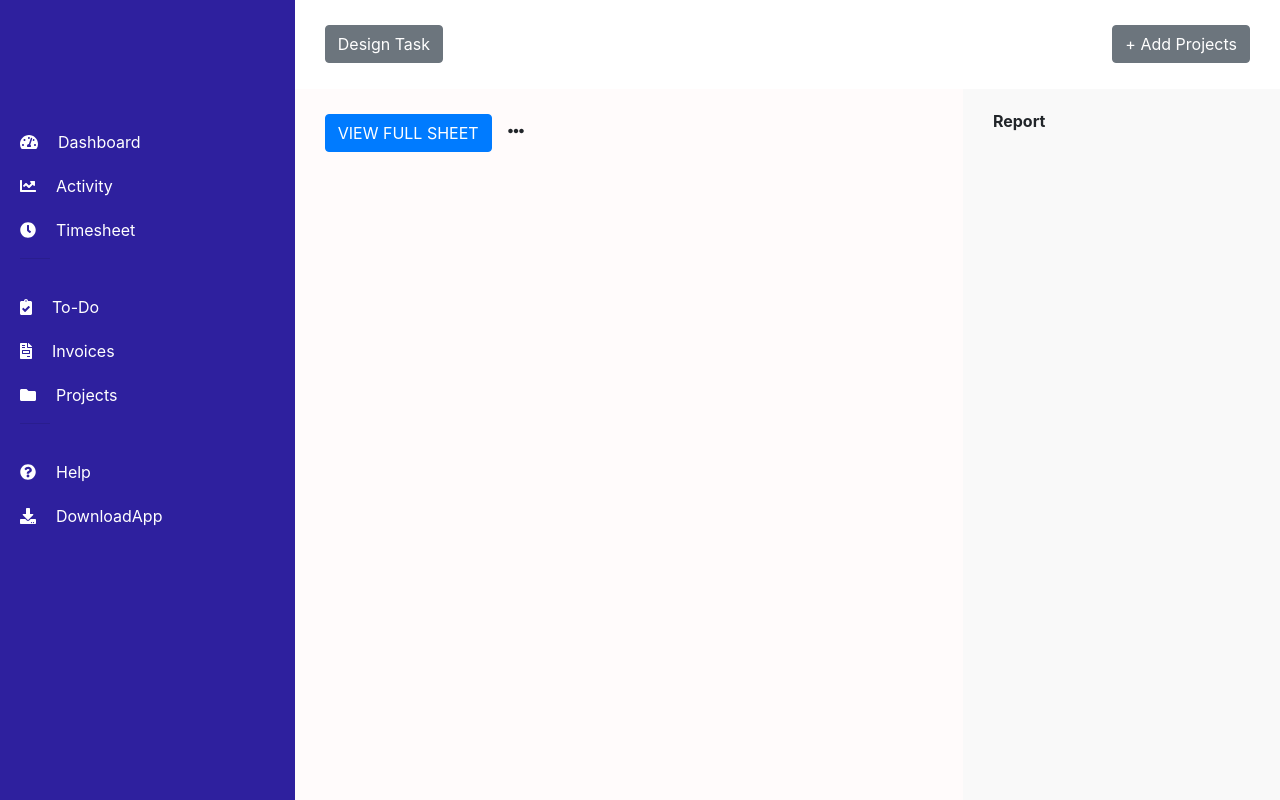
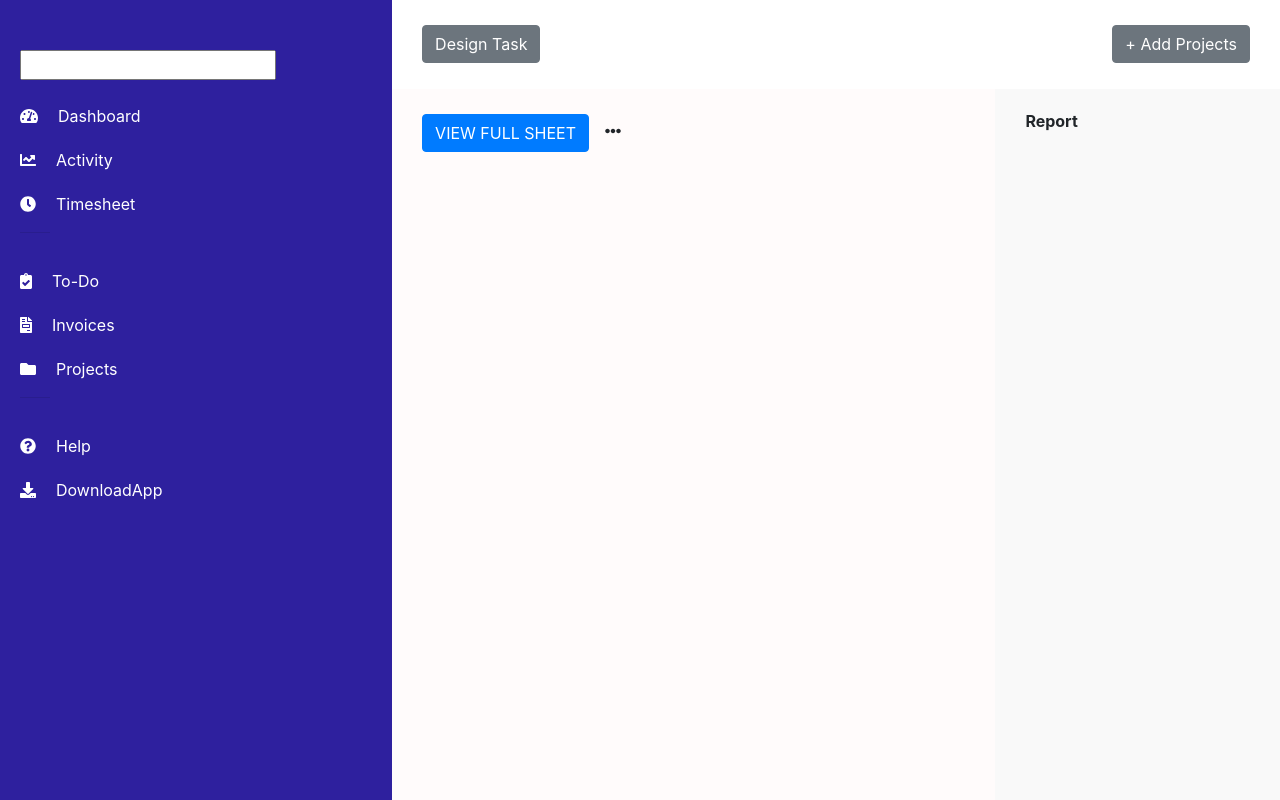
Before and after one commit to ranazl/web-dashboard, a React (Create React App) app: page / in a window 1280 px wide. Built offline with nearby package versions, Linux system fonts and the light colour scheme.

Commit message:
added search bar

```diff
--- a/src/HOC/withAlert.jsx
+++ b/src/HOC/withAlert.jsx
@@ -30,7 +30,7 @@ const withAlert = (WrappedComponent) => (props) => {
                     keyboard={false}
                 >
                     <Modal.Body>
-                        please try again
+                        Add your project
                     </Modal.Body>
                     <Modal.Footer>
                         <Button variant="secondary" onClick={handleClose}>
--- a/src/components/navbar/navBody.jsx
+++ b/src/components/navbar/navBody.jsx
@@ -1,14 +1,28 @@
-import React from "react";
+import React, { useState } from "react";
 import Navbar from "../navbar/navbar.json";
 import "../../styles/navbar.css";
 import * as icon from "@fortawesome/free-solid-svg-icons";
 import { FontAwesomeIcon } from "@fortawesome/react-fontawesome";
 
 const NavBody = () => {
+    const [search, setSearch] = useState("");
+    const [navBarTemp, setNavbarTemp] = useState(Navbar);
+    const handleChange = (e) => {
+        setSearch(e.target.value);
+        const newList = Navbar.filter(
+            (item) => {
+                return item.itemName.toLowerCase().indexOf(
+                    search.toLowerCase()) !== -1;
+            });
+        setNavbarTemp(e.target.value === "" ? Navbar : newList);
+    };
+
     return (
         <div className='myNavbar'>
-
-            {Navbar.map((item, index) => {
+            <div className='search-container'>
+                <input type='text' value={search} onChange={handleChange} />
+            </div>
+            {navBarTemp.map((item, index) => {
                 const iconName = icon[item.iconStyle];
                 console.log("iconStyle", item.iconStyle, iconName);
 
--- a/src/styles/navbar.css
+++ b/src/styles/navbar.css
@@ -3,7 +3,7 @@
     text-align: left;
     padding-left: 20px;
     padding-right: 30px;
-    padding-top: 130px;
+    padding-top: 50px;
     background: #2e209e;
 }
 
@@ -11,6 +11,10 @@
     margin-bottom: 20px;
     display: flex;
     flex-direction: column;
+}
+
+.search-container{
+    margin-bottom: 1.5em;
 }
 
 .myNavbarItem a{
```
